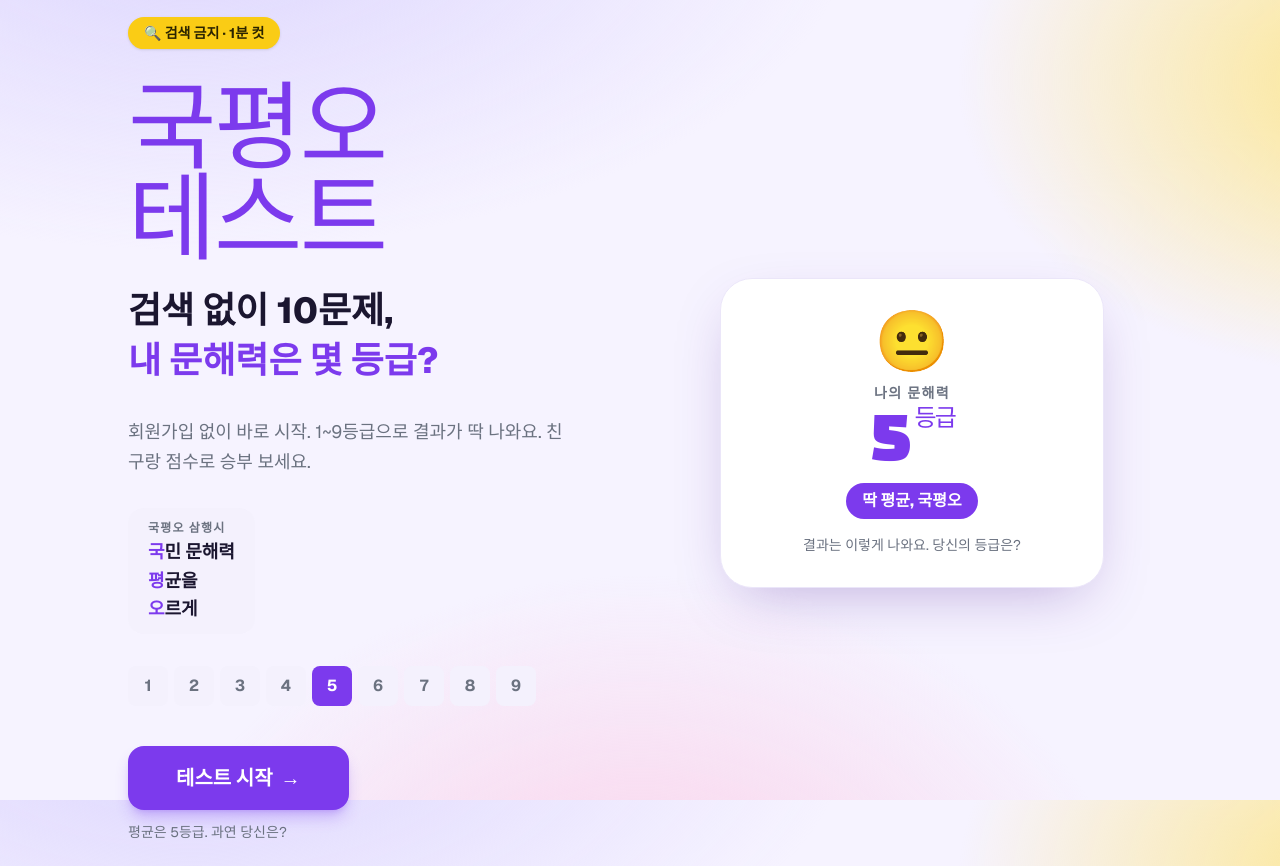
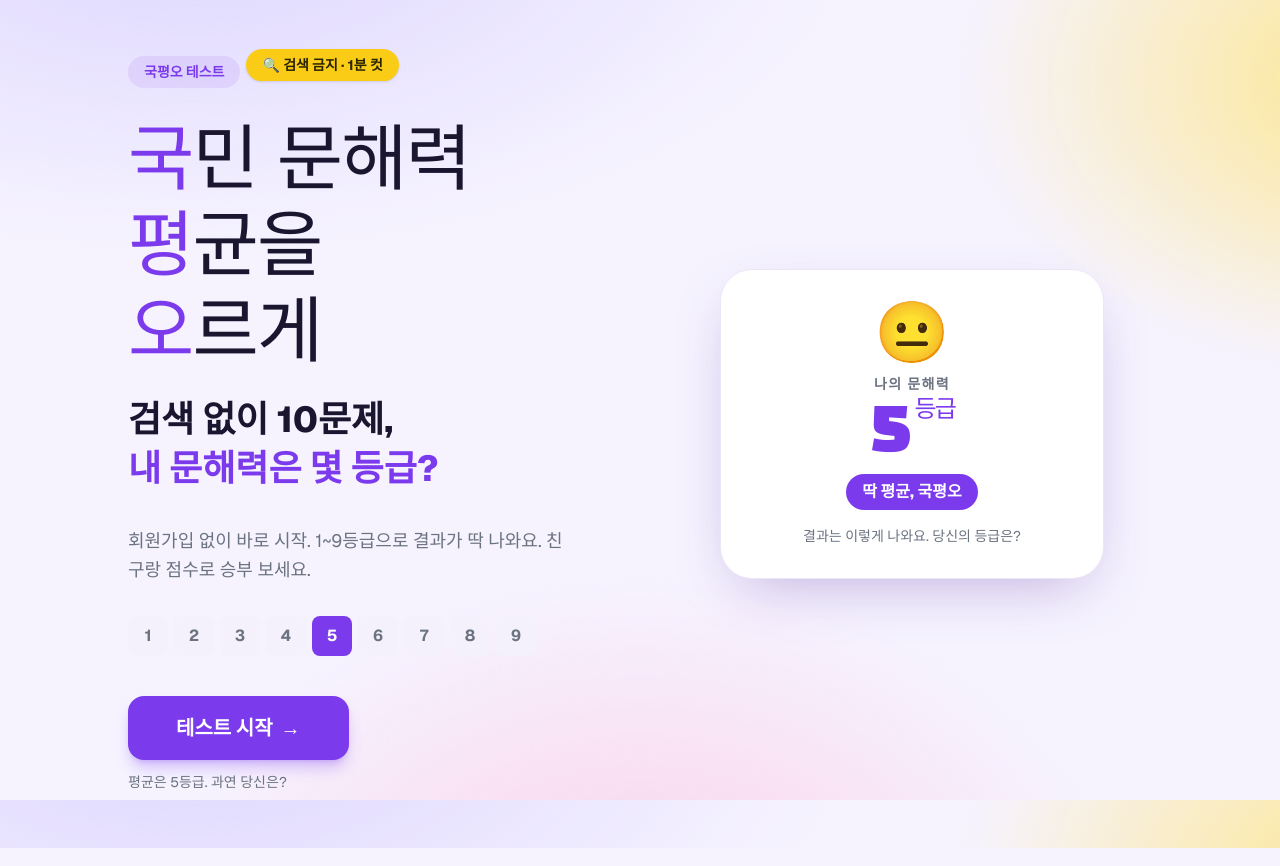
Before and after one commit to min-38/GukPyeongO, a Next.js app: page / in a window 1280 px wide. Built offline with nearby package versions, Linux system fonts and the light colour scheme.

Commit message:
[#31][feat] 메인 타이틀을 국평오 삼행시로 교체
https://github.com/min-38/GukPyeongO/issues/31

```diff
--- a/app/(app)/page.tsx
+++ b/app/(app)/page.tsx
@@ -6,15 +6,22 @@ export default function Home() {
       {/* 왼쪽: 히어로 + CTA */}
       <div className="flex flex-1 flex-col lg:flex-none">
         <div className="flex flex-1 flex-col items-center justify-center gap-7 text-center lg:flex-none lg:items-start lg:gap-8 lg:text-left">
-          <span className="animate-float inline-flex items-center gap-1.5 rounded-full bg-accent px-4 py-1.5 text-sm font-bold text-accent-foreground shadow-sm">
-            🔍 검색 금지 · 1분 컷
-          </span>
+          <div className="flex flex-wrap items-center justify-center gap-1.5 lg:justify-start">
+            <span className="rounded-full bg-brand/10 px-4 py-1.5 text-sm font-bold text-brand">
+              국평오 테스트
+            </span>
+            <span className="animate-float inline-flex items-center gap-1.5 rounded-full bg-accent px-4 py-1.5 text-sm font-bold text-accent-foreground shadow-sm">
+              🔍 검색 금지 · 1분 컷
+            </span>
+          </div>
 
           <div className="flex flex-col items-center gap-4 lg:items-start">
-            <h1 className="font-display text-6xl leading-[0.95] tracking-tight text-brand lg:text-8xl">
-              국평오
+            <h1 className="font-display text-5xl leading-[1.2] tracking-tight lg:text-7xl">
+              <span className="text-brand">국</span>민 문해력
               <br />
-              테스트
+              <span className="text-brand">평</span>균을
+              <br />
+              <span className="text-brand">오</span>르게
             </h1>
             <p className="text-2xl font-extrabold leading-snug lg:text-4xl">
               검색 없이 10문제,
@@ -27,21 +34,6 @@ export default function Home() {
             회원가입 없이 바로 시작. 1~9등급으로 결과가 딱 나와요. 친구랑 점수로
             승부 보세요.
           </p>
-
-          <div className="flex flex-col items-center gap-1 rounded-2xl bg-surface-muted px-5 py-3 lg:items-start">
-            <p className="text-xs font-bold tracking-widest text-muted">
-              국평오 삼행시
-            </p>
-            <p className="text-base font-bold leading-snug lg:text-lg">
-              <span className="text-brand">국</span>민 문해력
-            </p>
-            <p className="text-base font-bold leading-snug lg:text-lg">
-              <span className="text-brand">평</span>균을
-            </p>
-            <p className="text-base font-bold leading-snug lg:text-lg">
-              <span className="text-brand">오</span>르게
-            </p>
-          </div>
 
           <div className="flex flex-wrap items-center justify-center gap-1.5 lg:justify-start">
             {[1, 2, 3, 4, 5, 6, 7, 8, 9].map((g) => (
```
